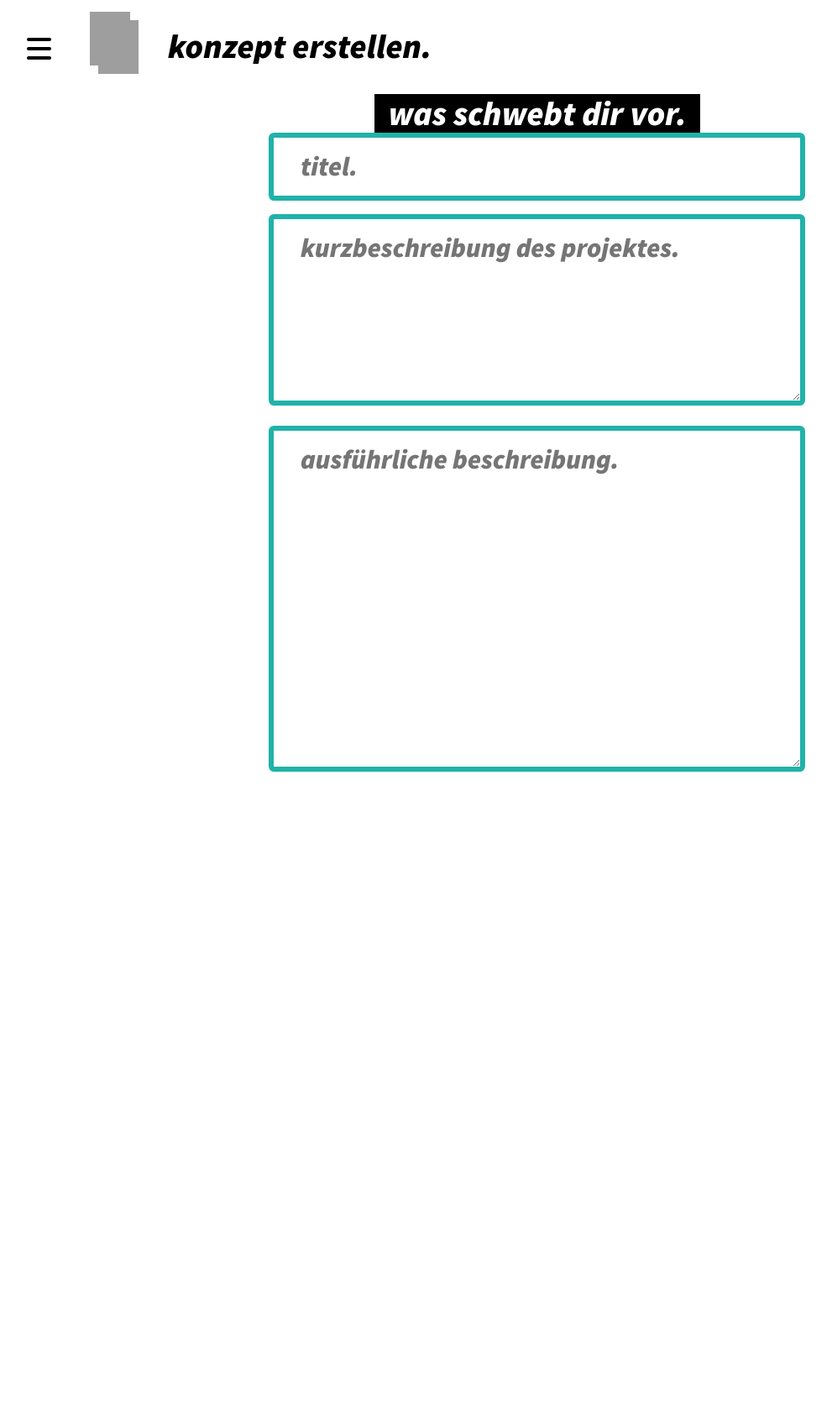
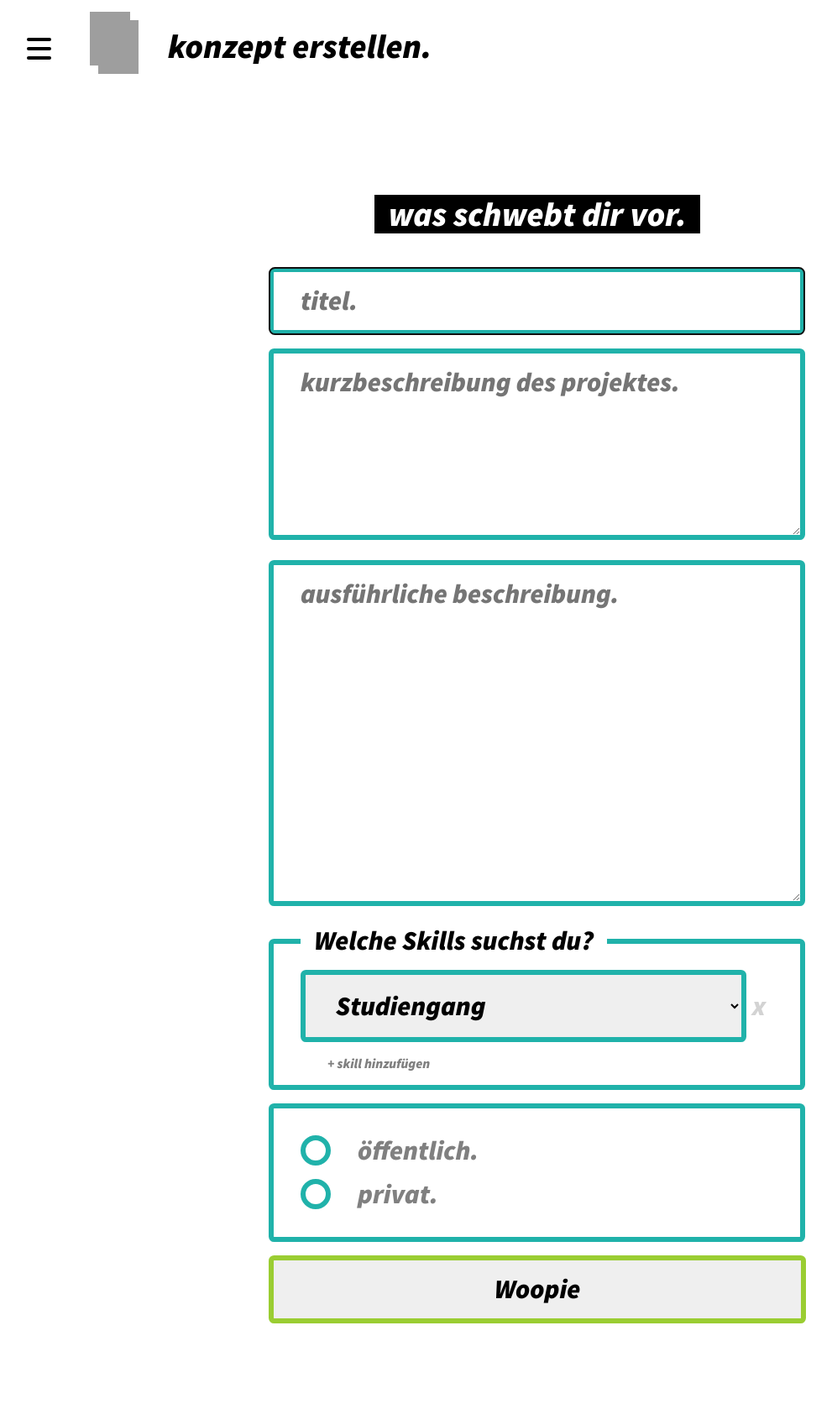
Before and after one commit to niklasnoldin/concepthub, a PHP site: page /add_project.php in a window 1280 px wide. Shown: the whole page at 84% size, without its empty margins (0-991 px from the left). Before the commit the page ends 919 px from the top, so only its background shows below. Run offline with PHP 8.4, Linux system fonts and the light colour scheme; the visitor is signed in with stand-in values (Sample User, id 1); data that the repository does not hold is empty; a stand-in replaces the project's code that opens the database connection; some libraries are stand-ins or nearby versions; grey boxes are pictures that could not be loaded.

Commit message:
frontend add_project.php

```diff
--- a/concepthub/add_project.php
+++ b/concepthub/add_project.php
@@ -10,15 +10,38 @@ if (empty($_SESSION['user'])): include "login.php";
 else:
 ?>
 
-
 <main>
     <section>
         <h2>Was schwebt dir vor</h2>
-        <form action="add_project.php" method="post">
-            <input type="text" placeholder="titel." name="title">
-            <textarea name="description" rows="5" placeholder="kurzbeschreibung des projektes."></textarea>
-            <textarea name="long_desc" rows="10" placeholder="ausführliche beschreibung."></textarea>
-
+        <form id="add_project_form" action="add_project.php" method="post">
+            <input type="text" placeholder="titel." name="title" autofocus required>
+            <textarea name="description" rows="5" placeholder="kurzbeschreibung des projektes." required></textarea>
+            <textarea name="long_desc" rows="10" placeholder="ausführliche beschreibung." required></textarea>
+            <fieldset>
+                <legend>Welche Skills suchst du?</legend>
+                <div>
+                    <select name="ineed[]" required>
+                        <option value="default" selected disabled >Studiengang</option>
+                        <option value="MMT">Multimedia Technology</option>
+                        <option value="MMA">Multimedia Art</option>
+                    </select>
+                    <span>x</span>
+                </div>
+                <p id="add_skill">+ skill hinzufügen</p>
+            </fieldset>
+            <fieldset>
+                <label class="radiobutton">
+                    öffentlich.
+                    <input type="radio" name="private" value="false" selected>
+                    <span></span>
+                </label>
+                <label class="radiobutton">
+                    privat.
+                    <input type="radio" name="private" value="true">
+                    <span></span>
+                </label>
+            </fieldset>
+            <input type="submit" value="Woopie">
         </form>
     </section>
 </main>
--- a/concepthub/assets/css/style.css
+++ b/concepthub/assets/css/style.css
@@ -45,6 +45,10 @@ h2{
 
 h1::after, h2:after{
     content: ".";
+}
+
+main section > h2{
+    margin: 3em 0 1em 0;
 }
 
 /* === STYLE CLASSES === */
@@ -344,8 +348,7 @@ header nav ul a:hover{
 }
 
 #submit_search{
-    width: inherit;
-    font-size: 2em;
+    width: 2em;
     border: none;
     padding: 0.5em 1em 0.5em 1em;
 
@@ -438,7 +441,7 @@ form{
     max-width: 20em;
 }
 
-input, textarea, fieldset{
+input, textarea, fieldset, select{
     font-style: italic;
     border-radius: 0.2em;
     padding: 0.5em 1em;
@@ -457,17 +460,39 @@ label{
     color: grey;
 }
 
-main input, textarea, fieldset{
+main input, textarea, fieldset, select{
     border: 0.2em solid lightseagreen;
 }
 
+main input[type="submit"], select{
+    width: 100%
+}
 main input[type="submit"]{
     border: 0.2em solid yellowgreen;
-    width: calc(100%)
 }
 
 
+#add_skill{
+    margin-left: 2em;
+    font-size: 0.5em;
+    color: grey;
+    cursor: pointer;
+}
 
+#add_project_form select{
+    width: calc(100% - 1em);
+}
+
+#add_project_form span{
+    margin-left: 0em;
+    color: lightgrey;
+    cursor: pointer;
+}
+
+#add_project_form select:hover ~ span,
+#add_project_form span:hover{
+    color: orangered;
+}
 
 
 #show_register{
@@ -490,6 +515,7 @@ main input[type="submit"]{
 }
 
 .logo_fh{
+    margin-top: -3.5em;
     width: 15em;
     min-width: 30vw;
 }
--- a/concepthub/assets/js/main.js
+++ b/concepthub/assets/js/main.js
@@ -5,6 +5,8 @@ function Ready(){
     //setProjectsWidth();
     HideRegister();
     ShowRegister();
+    AddSkill();
+    delSkill();
 
     $('#register input[name="password2"]').keyup(function(){
         let register_pass2 = $('#register input[name="password2"]').val();
@@ -12,6 +14,7 @@ function Ready(){
         if (register_pass != register_pass2) $('#register input[name="password2"]').addClass('invalid_pass');
         else $('#register input[name="password2"]').removeClass('invalid_pass');
     })
+
 }
 
 function Toggle_nav(){
@@ -25,19 +28,6 @@ function actually_toggle_nav(){
     document.getElementById('burger_icon').classList.toggle('twisted_burger');
     document.getElementById('logo_title').classList.toggle('black_header');
 }
-
-function setProjectsWidth(){ // not quite working yet
-    let listElements = document.querySelectorAll('main ul li');
-    for (let index = 0; index < listElements.length; index = index + 2) {
-
-        let random = 100 * (0.3 + (Math.random() / 4.0));
-        let aTag = listElements[index].childNodes[1];
-        aTag.style.width = random + "vw";
-
-        listElements[index+1].style.width = (window.innerWidth - random / 100 * window.innerWidth) - 10 + "px";
-    }
-}
-
 
 function HideRegister(){
     $('#register').css('display', 'none');
@@ -57,3 +47,21 @@ function ShowRegister(){
         }
     })
 }
+
+
+function AddSkill(){
+    $('#add_skill').click(function(event){
+        event.preventDefault();
+        $('#add_project_form fieldset div:first-of-type').clone().insertBefore(this);
+        delSkill();
+    })
+}
+
+function delSkill(){
+    $('#add_project_form span').click(function(event){
+        event.preventDefault();
+        if($('#add_project_form fieldset > div').length > 1){
+            $(this).parent().remove();
+        }
+    })
+}
```
Also changed, not shown: concepthub/stoeber.php (+7 -0 lines).
